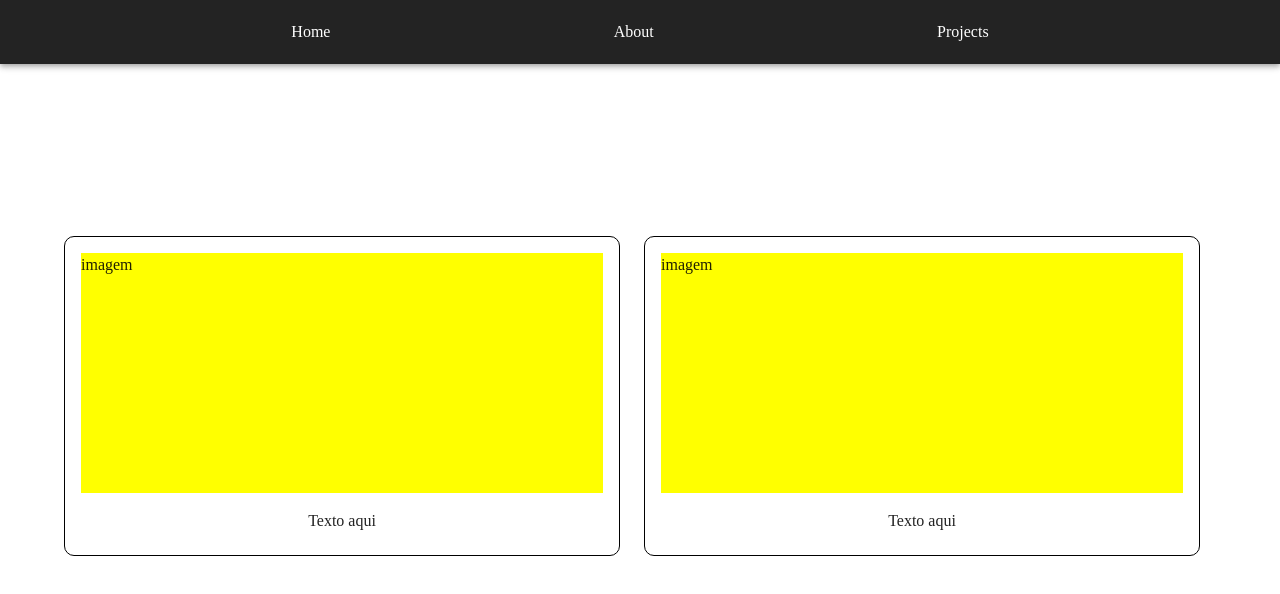
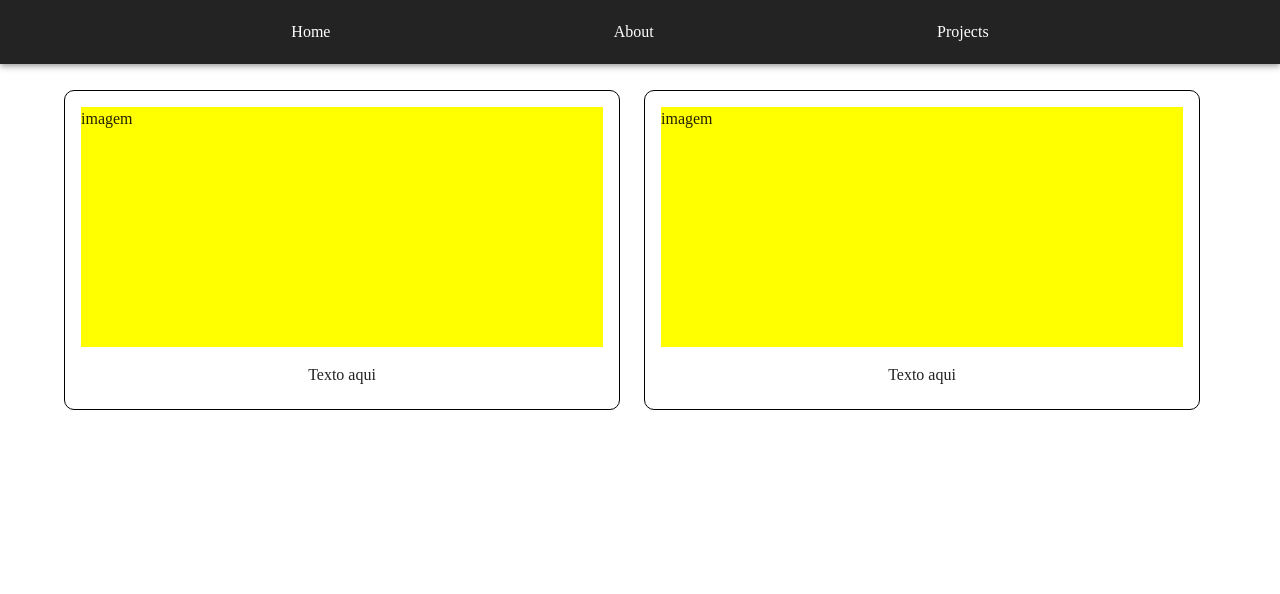
Before and after one commit to JulioCSSousa/MyPortfolio, a React (Vite) app: page /Projects in a window 1280 px wide. Shown: the top 594 px of the page. Built offline with nearby package versions, Linux system fonts and the light colour scheme.

Commit message:
adicionado animação e perosnalizações

```diff
--- a/src/Pages/Home/sections/Hero/Hero.tsx
+++ b/src/Pages/Home/sections/Hero/Hero.tsx
@@ -36,7 +36,7 @@ const Hero = () => {
           display: "flex",
           alignItems: "center"
         }}>
-        <Container sx={{ marginTop: 10 }}>
+        <Container >
           <Grid container spacing={2} mb='2rem'>
             <Grid item xs={12} md={5} display='flex' justifyContent='center'>
               <Box position="relative" >
--- a/src/Pages/Projects/sections/Body.tsx
+++ b/src/Pages/Projects/sections/Body.tsx
@@ -5,9 +5,10 @@ export default function Body() {
         <Box
             sx={{
                 backgroundColor: 'white',
-                height: { xs: '100%', sm: "100vh" },
+                height: '100%',
                 display: "flex",
-                alignItems: "center"
+                alignItems: "center",
+                marginTop: '50px'
             }}>
             <Container maxWidth="lg">
                 <Grid container spacing={1} my='2rem'>
```
